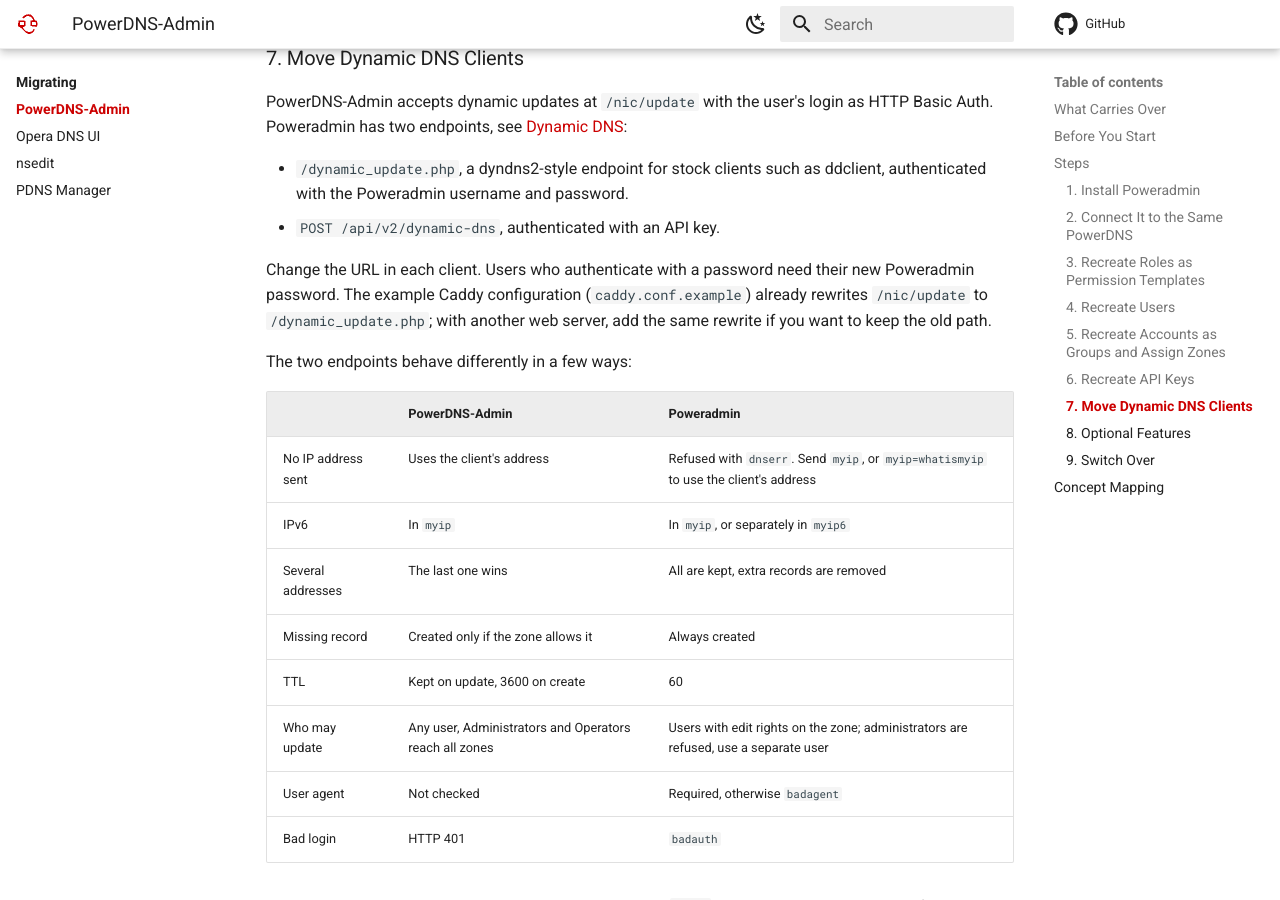
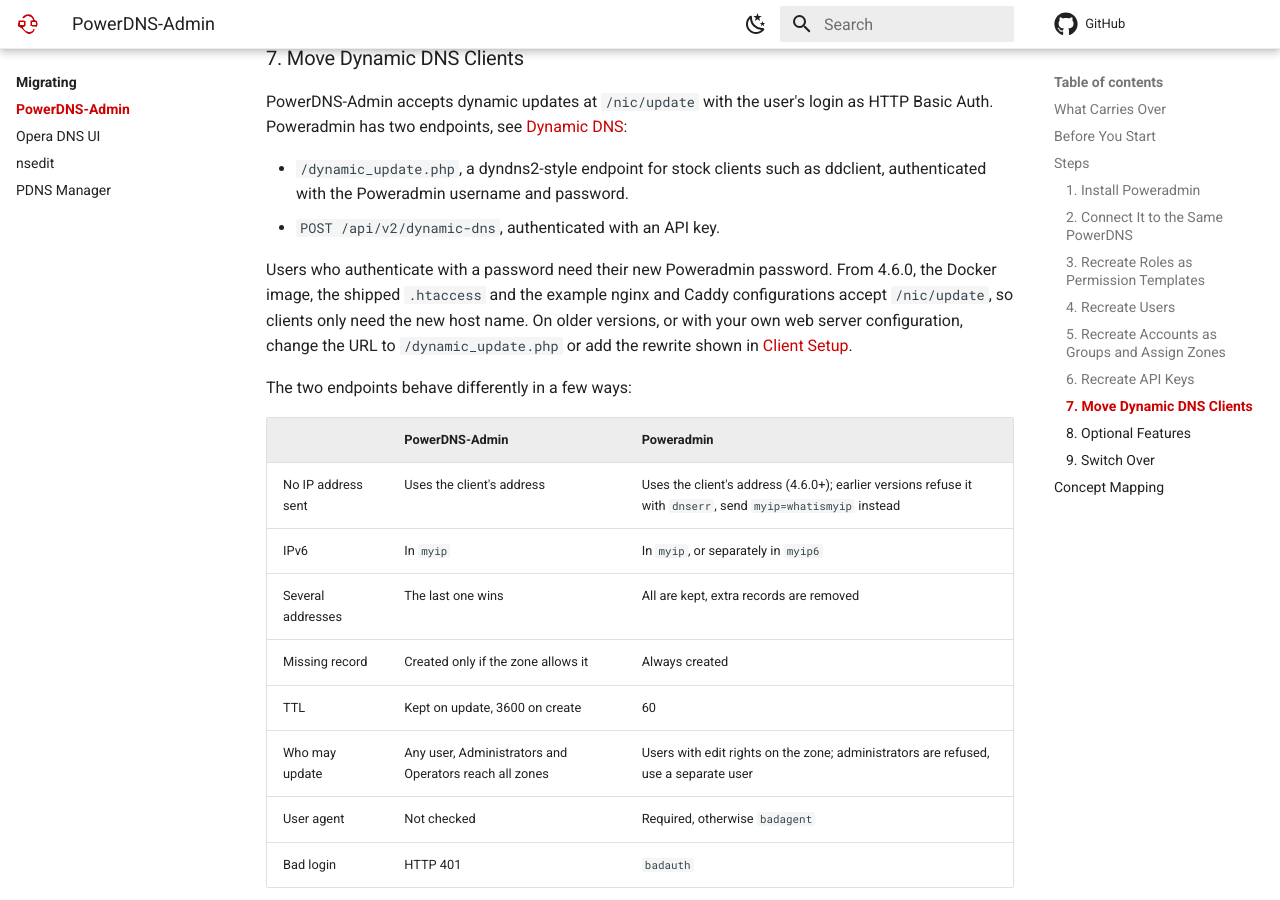
Before and after one commit to poweradmin/poweradmin-docs, an MkDocs documentation site: the page built from docs/migrating/powerdns-admin.md, in a window 1280 px wide and 900 px high, scrolled down 5613 px. Built offline with MkDocs 1.6.1 and Material for MkDocs 9.7.7, drawn with Linux system fonts in a browser that asks for light colours; nearby versions of some CDN libraries; library files that are not in the unit come from our copies; comment, search, counter and statistics services are not loaded.

Commit message:
docs(ddns): /nic/update and client address fallback in 4.6.0

```diff
--- a/docs/migrating/powerdns-admin.md
+++ b/docs/migrating/powerdns-admin.md
@@ -236,15 +236,16 @@
   Poweradmin username and password.
 - `POST /api/v2/dynamic-dns`, authenticated with an API key.
 
-Change the URL in each client. Users who authenticate with a password need their new Poweradmin password. The
-example Caddy configuration (`caddy.conf.example`) already rewrites `/nic/update` to `/dynamic_update.php`; with
-another web server, add the same rewrite if you want to keep the old path.
+Users who authenticate with a password need their new Poweradmin password. From 4.6.0, the Docker image, the
+shipped `.htaccess` and the example nginx and Caddy configurations accept `/nic/update`, so clients only need the new
+host name. On older versions, or with your own web server configuration, change the URL to `/dynamic_update.php` or
+add the rewrite shown in [Client Setup](../user-guide/ddns/client-setup.md#using-ddclient-dyndns2-protocol).
 
 The two endpoints behave differently in a few ways:
 
 | | PowerDNS-Admin | Poweradmin |
 |---|---|---|
-| No IP address sent | Uses the client's address | Refused with `dnserr`. Send `myip`, or `myip=whatismyip` to use the client's address |
+| No IP address sent | Uses the client's address | Uses the client's address (4.6.0+); earlier versions refuse it with `dnserr`, send `myip=whatismyip` instead |
 | IPv6 | In `myip` | In `myip`, or separately in `myip6` |
 | Several addresses | The last one wins | All are kept, extra records are removed |
 | Missing record | Created only if the zone allows it | Always created |
```
Also changed, not shown: docs/user-guide/ddns/client-setup.md (+11 -0 lines).
